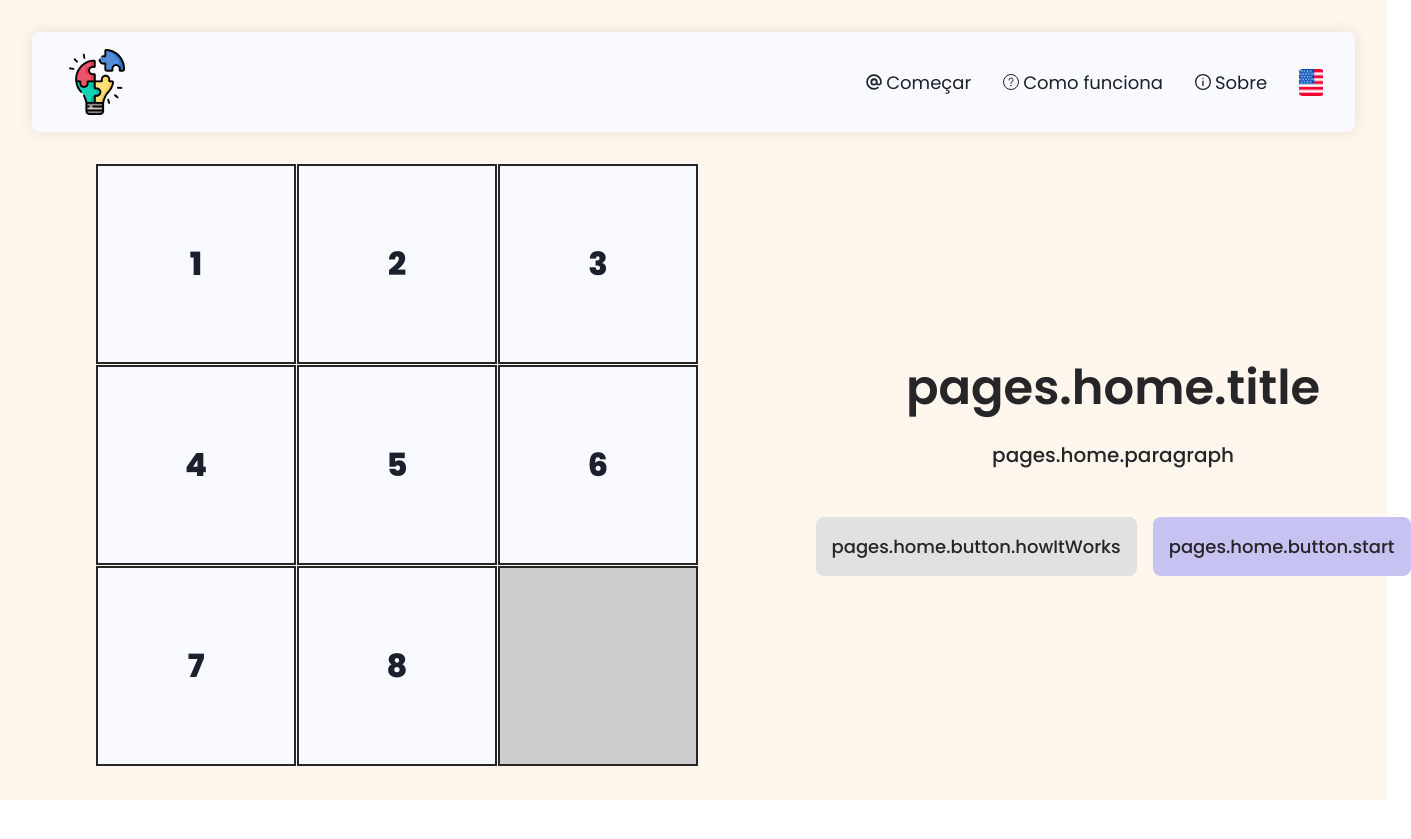
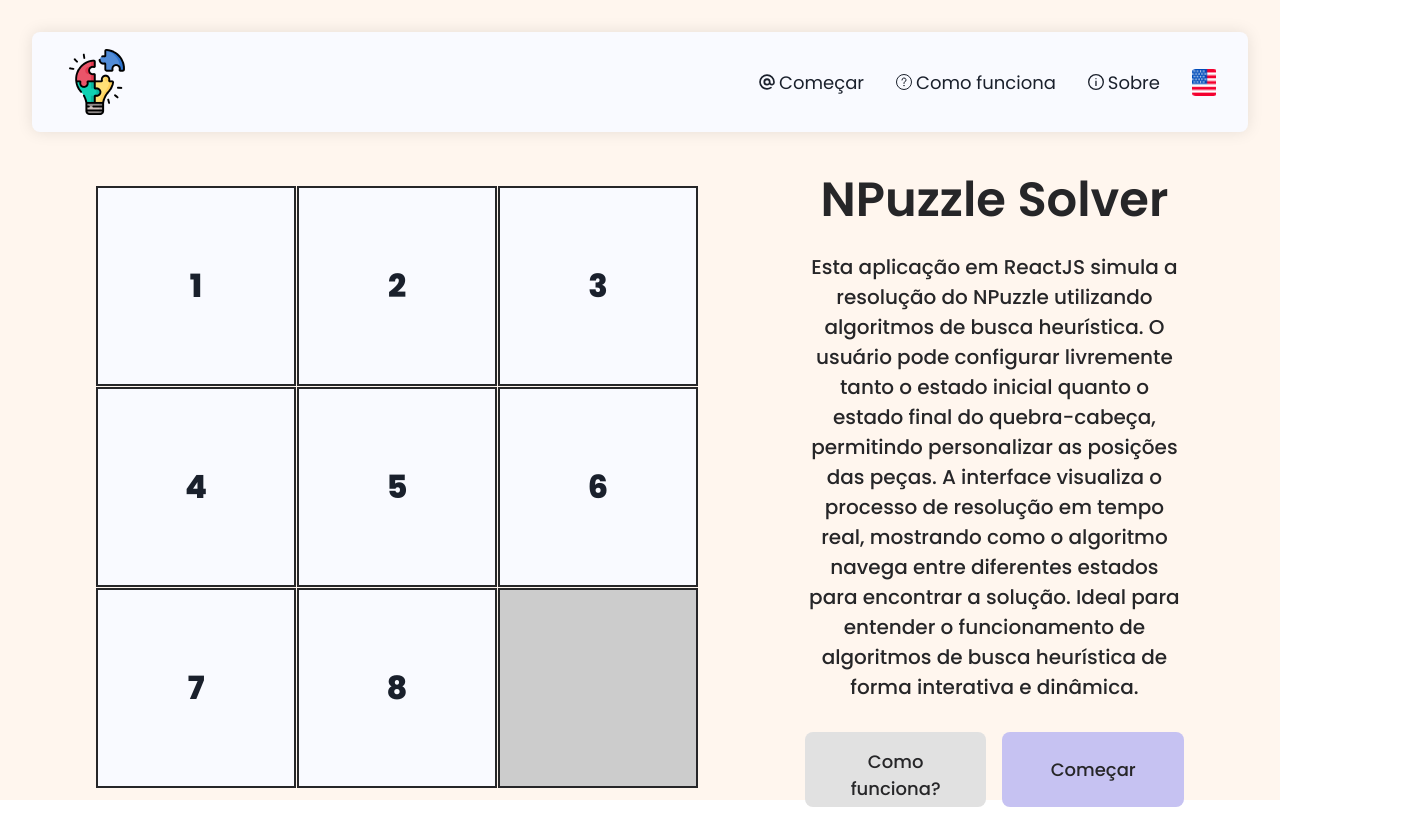
Before and after one commit to vitorakutsu/n-puzzle-solver-simulator, a React (Create React App) app: page / in a window 1280 px wide. Shown: the whole page, 1411 px wide, since content can reach past the window. Before the commit the page ends 800 px from the top, so only its background shows below. Built offline with nearby package versions, Linux system fonts and the light colour scheme.

Commit message:
feat: added translates

```diff
--- a/src/translates/components/en-us.ts
+++ b/src/translates/components/en-us.ts
@@ -1,11 +1,3 @@
 export const enUsComponentTranslations = {
-  components: {
-    topBar: {
-      options: {
-        start: 'Start',
-        howItWorks: 'How it works',
-        about: 'About',
-      },
-    },
-  },
+  components: {},
 };
--- a/src/translates/pages/pt-br.ts
+++ b/src/translates/pages/pt-br.ts
@@ -1,43 +1,54 @@
-import { start } from "repl";
-
 export const ptBrPageTranslations = {
   pages: {
+    home: {
+      title: 'NPuzzle Solver',
+      paragraph:
+        'Esta aplicação em ReactJS simula a resolução do NPuzzle utilizando algoritmos de busca heurística. O usuário pode configurar livremente tanto o estado inicial quanto o estado final do quebra-cabeça, permitindo personalizar as posições das peças. A interface visualiza o processo de resolução em tempo real, mostrando como o algoritmo navega entre diferentes estados para encontrar a solução. Ideal para entender o funcionamento de algoritmos de busca heurística de forma interativa e dinâmica.',
+      button: {
+        howItWorks: 'Como funciona?',
+        start: 'Começar',
+      },
+    },
     about: {
       title: 'NPuzzle Solver',
       subtitle: 'Sobre',
-      paragraph: 'A aplicação NPuzzle Solver em ReactJS foi desenvolvida para simular a resolução do NPuzzle utilizando algoritmos de busca heurística. Ela permite que o usuário personalize o estado inicial e final do quebra-cabeça, escolhendo diferentes heurísticas para resolver o problema e visualizar o processo de busca em tempo real. Criada com o objetivo de fornecer uma ferramenta educacional interativa, a aplicação foi construída com ReactJS e outras bibliotecas para otimizar a visualização e o cálculo das soluções. Feito por Vitor Eyki Akutsu e Pedro Correia Felitto, ambos do Sexto Termo de Bacharelado em Ciência da Unoeste.',
+      paragraph:
+        'A aplicação NPuzzle Solver em ReactJS foi desenvolvida para simular a resolução do NPuzzle utilizando algoritmos de busca heurística. Ela permite que o usuário personalize o estado inicial e final do quebra-cabeça, escolhendo diferentes heurísticas para resolver o problema e visualizar o processo de busca em tempo real. Criada com o objetivo de fornecer uma ferramenta educacional interativa, a aplicação foi construída com ReactJS e outras bibliotecas para otimizar a visualização e o cálculo das soluções. Feito por Vitor Eyki Akutsu e Pedro Correia Felitto, ambos do Sexto Termo de Bacharelado em Ciência da Unoeste.',
       button: {
         start: 'Começar',
-      }
+      },
     },
-    finalStateChoice: {
+    finalState: {
       title: 'Escolha o estado final',
       subtitle: 'Vamos começar',
-      paragraph: 'Você precisará definir o estado final do NPuzzle. Esse estado representa o objetivo que o algoritmo tentará alcançar, ou seja, a disposição correta das peças no tabuleiro. Você poderá arrastar e soltar as peças para organizar o puzzle da forma que deseja ou escolher entre algumas configurações pré-definidas. Este será o layout que o algoritmo terá como referência ao tentar resolver o puzzle.',
+      paragraph:
+        'Você precisará definir o estado final do NPuzzle. Esse estado representa o objetivo que o algoritmo tentará alcançar, ou seja, a disposição correta das peças no tabuleiro. Você poderá arrastar e soltar as peças para organizar o puzzle da forma que deseja ou escolher entre algumas configurações pré-definidas. Este será o layout que o algoritmo terá como referência ao tentar resolver o puzzle.',
       button: {
         shuffle: 'Embaralhar',
         next: 'Próximo',
-      }
+      },
     },
-    startStateChoice: {
+    initialState: {
       title: 'Escolha o estado inicial',
       subtitle: 'Vamos começar',
-      paragraph: 'Após definir o estado final, você deve configurar o estado inicial do NPuzzle. Aqui, você monta a configuração inicial do quebra-cabeça, que é o ponto de partida para o algoritmo. Assim como na seleção do estado final, você poderá mover as peças para escolher como elas estarão dispostas no início da simulação. É a partir dessa configuração que o algoritmo começará a busca pela solução, realizando os movimentos necessários até atingir o estado final.',
+      paragraph:
+        'Após definir o estado final, você deve configurar o estado inicial do NPuzzle. Aqui, você monta a configuração inicial do quebra-cabeça, que é o ponto de partida para o algoritmo. Assim como na seleção do estado final, você poderá mover as peças para escolher como elas estarão dispostas no início da simulação. É a partir dessa configuração que o algoritmo começará a busca pela solução, realizando os movimentos necessários até atingir o estado final.',
       button: {
         shuffle: 'Embaralhar',
         back: 'Voltar',
         next: 'Próximo',
-      }
+      },
     },
-    algorithmChoice: {
+    algorithm: {
       title: 'Escolha o algoritmo',
       subtitle: 'Vamos começar',
-      paragraph: 'Com o estado final e o estado inicial definidos,  você poderá escolher entre diferentes tipos de algoritmos heurísticos, cada um com uma abordagem única para resolver o NPuzzle. Por exemplo, alguns algoritmos podem priorizar a solução mais rápida, enquanto outros focam em explorar diferentes caminhos de maneira eficiente. Você poderá selecionar o algoritmo que deseja testar para visualizar a resolução do puzzle.',
+      paragraph:
+        'Com o estado final e o estado inicial definidos,  você poderá escolher entre diferentes tipos de algoritmos heurísticos, cada um com uma abordagem única para resolver o NPuzzle. Por exemplo, alguns algoritmos podem priorizar a solução mais rápida, enquanto outros focam em explorar diferentes caminhos de maneira eficiente. Você poderá selecionar o algoritmo que deseja testar para visualizar a resolução do puzzle.',
       button: {
         chooseAnAlgorithm: 'Escolher um algoritmo',
         back: 'Voltar',
         next: 'Próximo',
-      }
+      },
     },
     howItWorks: {
       title: 'NPuzzle Solver',
```
